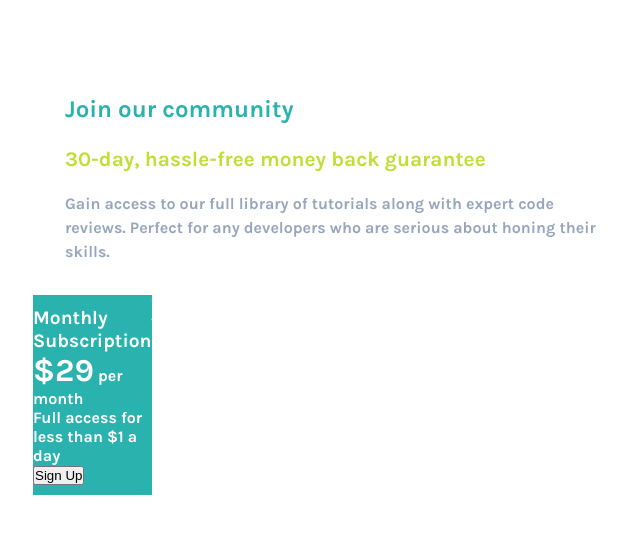
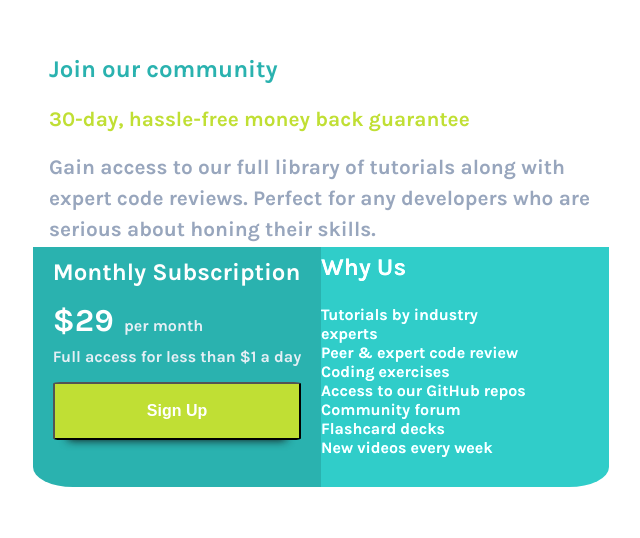
Before and after one commit to Kudzanayi-Dzvairo/single-price-grid-component, a plain HTML site: page index.html in a window 1280 px wide. Shown: the part 105-643 px from the top of the page, without its empty margins (319-959 px from the left). Drawn offline with Linux system fonts and the light colour scheme.

Commit message:
final (for now)

```diff
--- a/index.html
+++ b/index.html
@@ -35,19 +35,21 @@
            <div class="content">
            <h4 class="left-heading">Monthly Subscription</h4>
            <p class="price"><span>&dollar;29</span> per month</p>
-           <p>Full access for less than &dollar;1 a day</p>
+           <p class="left-line-three">Full access for less than &dollar;1 a day</p>
            <button>Sign Up</button>
           </div>
          </div>
          <div class="right">
-           <h4>Why Us</h4>
-           <p> Tutorials by industry experts
-            Peer &amp; expert code review
-            Coding exercises
-            Access to our GitHub repos
-            Community forum
-            Flashcard decks
-            New videos every week</p>
+          <div class="content content-right">
+           <h4 class="heading-right">Why Us</h4>
+           <p class="first-line-right"> Tutorials by industry experts</p>
+           <p> Peer &amp; expert code review</p>
+           <p>Coding exercises</p>
+           <p>Access to our GitHub repos</p>
+           <p>Community forum</p>
+           <p> Flashcard decks</p>
+           <p>New videos every week</p>
+           </div>
          </div>
 
       </section>
--- a/style.css
+++ b/style.css
@@ -39,14 +39,14 @@ body {
 
 .main-container{
     /* border: 1px solid red; */
-    height: 50%;
+    height: 60%;
     width: 45%
 }
 
 .top-half{
     /* border: 1px solid red; */
-    height: 50%;
-    margin-left: 2em;
+    height: 40%;
+    margin-left: 1em;
 }
 
 .heading{
@@ -65,7 +65,7 @@ body {
 .top-second-line{
     color: hsl(218, 22%, 67%);
     line-height: 1.5em;
-    font-size: 1em;
+    font-size: 1.3em;
     font-weight: 400;
 }
 
@@ -76,6 +76,7 @@ body {
     display:flex;
     height:50%;
     color: white;
+    border-bottom-left-radius: 40px 20px;
 }
 
 /*----left side-----*/
@@ -87,23 +88,74 @@ body {
     justify-content: center;
     flex-direction: column;
     align-items: center;
-    /* border: 1px solid red */
+    border-bottom-left-radius: 40px 20px;
+
 }
 
-.left-heading{
+h4 {
      text-align: left;
-     font-size: 1.2em;
+     font-size: 1.5em;
 }
 
 span{
     font-size: 2em;
-    color: white
+    color: white;
+    margin-right: 0.2em;
 }
 
-.
+.price{
+    color: hsl(204, 43%, 93%);
+    margin-top: 1em;
+}
+
+.left-line-three{
+    color: hsl(204, 43%, 93%);
+    margin-top: 0.5em;
+}
+
+button{
+    width: 100%;
+    height: 40%;
+    background-color:hsl(71, 73%, 54%);
+    color: white;
+    font-size: 1em;
+    font-weight: 700;
+    border-radius: 3%;
+    margin-top: 1em;
+    box-shadow: 0px 15px 10px -15px #111;
+
+}
 
 
 /*----right side-----*/
 .right{
-    width: 50%
+    width: 50%;
+    background-color:hsl(179, 62%, 43%);
+    filter: brightness(115%);
+    display: flex;
+    justify-content: center;
+    flex-direction: column;
+    align-items: center;
+    border-bottom-right-radius: 40px 20px;
 }
+
+.content-right{
+    margin-right: 5em;
+}
+
+.content{
+    margin-bottom: 4.5em;
+}
+
+.heading-right{
+    margin-top: 2em;
+
+}
+
+.first-line-right{
+    margin-top: 1.5em;
+}
+
+.right p{
+    color:hsl(204, 43%, 93%);
+}
```
